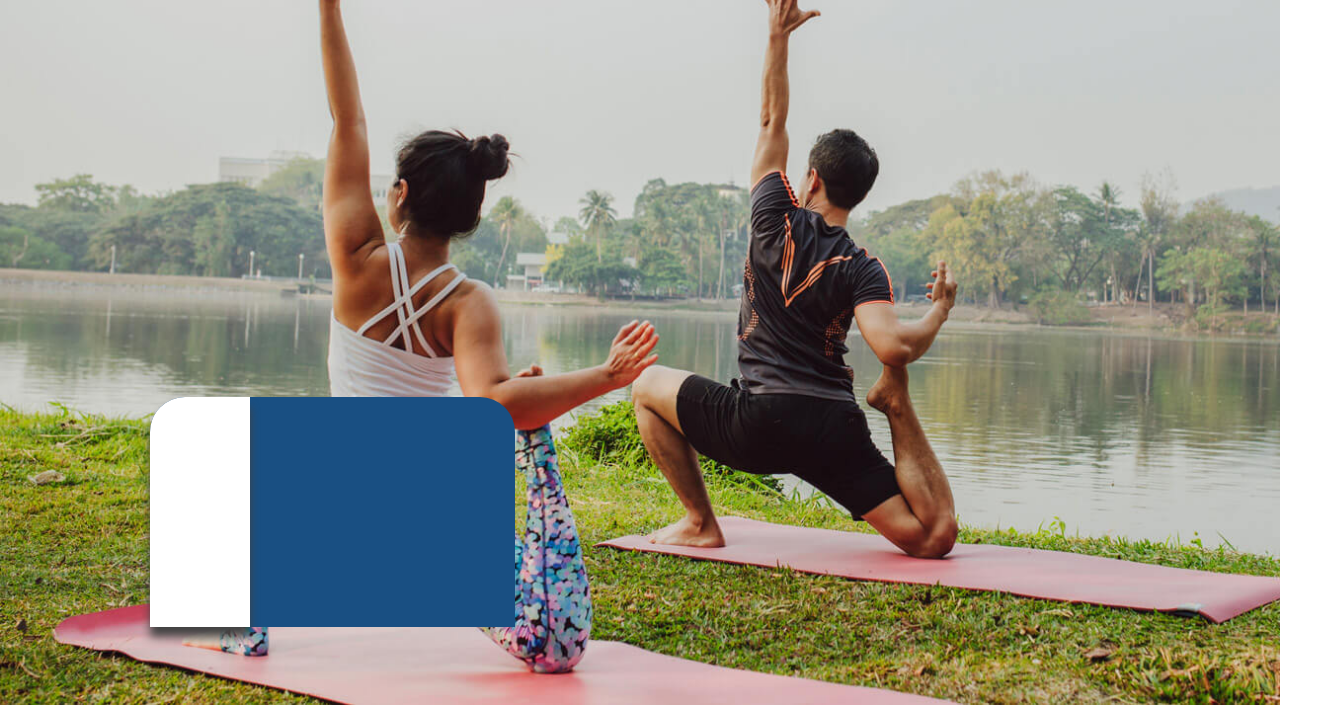
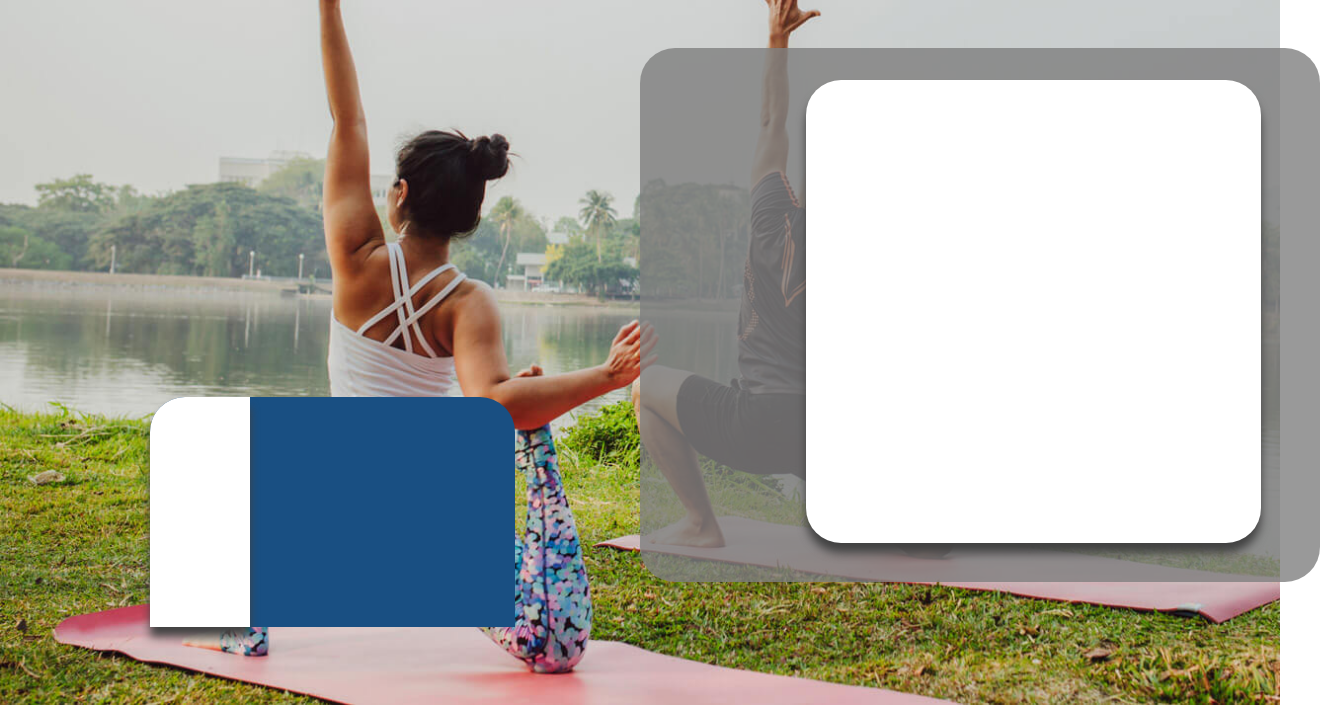
Before and after one commit to gRAKLECLER/site, a plain HTML site: page page/profile.html in a window 1280 px wide. Shown: the part 95-800 px from the top of the page, 1320 px wide, since content can reach past the window. Drawn offline with Linux system fonts and the light colour scheme.

Commit message:
more square

```diff
--- a/page/profile.html
+++ b/page/profile.html
@@ -16,6 +16,10 @@
         </div>
         <div class="square"></div>
         <div class="square2"></div>
+        <div class="space">
+          <div class="square3"></div>
+          <div class="square4"></div>
+        </div>
         <ul>
           <li>Profil</li>
           <li>Lesson</li>
```
